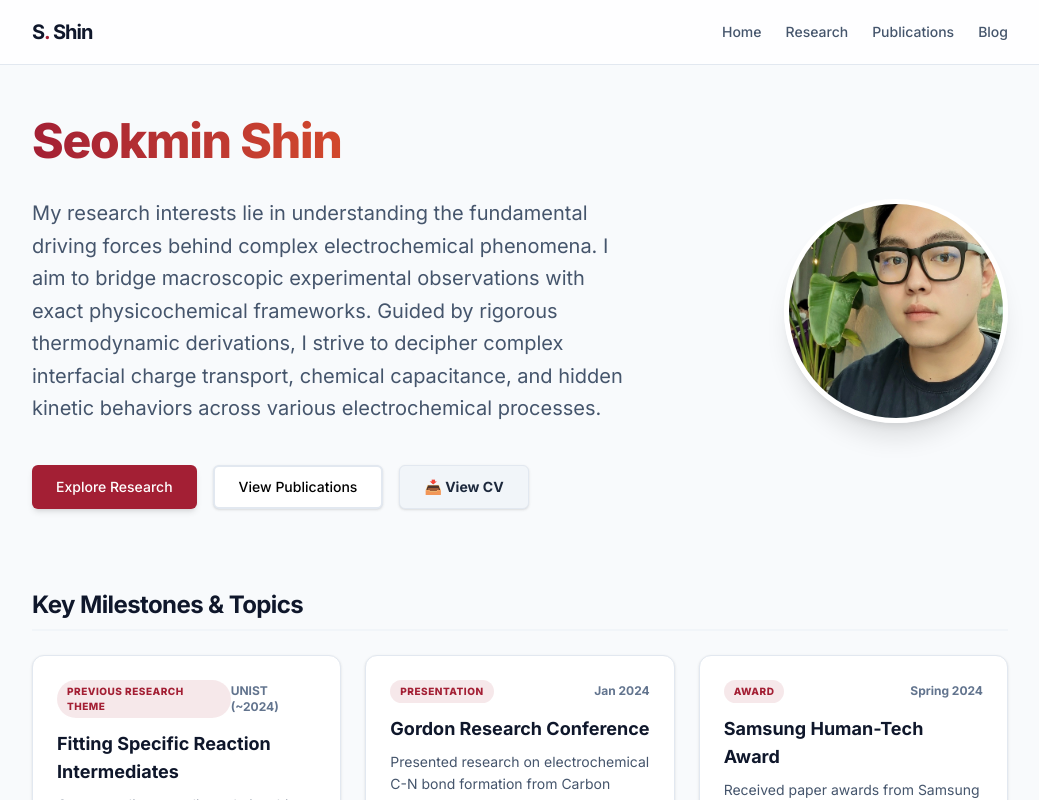
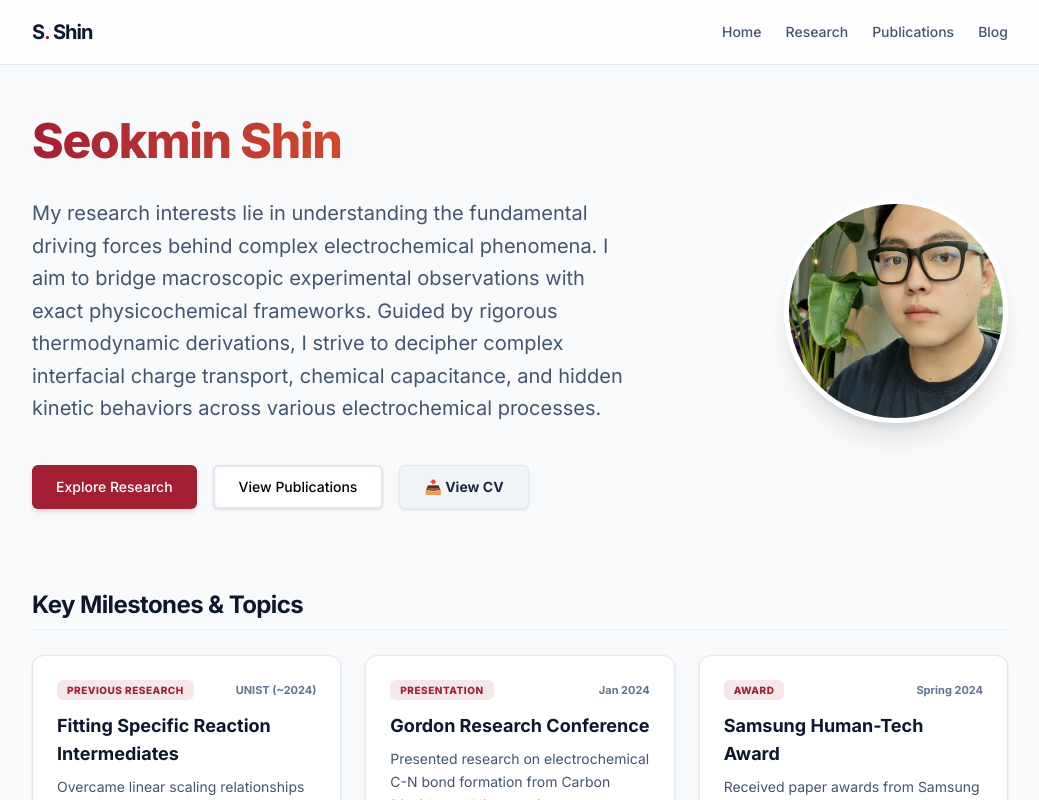
Before and after one commit to SeokminShin/portfolio, a Next.js app: page / in a window 1280 px wide. Shown: the top 800 px of the page, without its empty margins (120-1159 px from the left). Built offline with nearby package versions, Linux system fonts and the light colour scheme.

Commit message:
Enhance UI alignment for long milestone tags and shorten Previous Research tag

```diff
--- a/src/app/page.tsx
+++ b/src/app/page.tsx
@@ -49,7 +49,7 @@ export default function Home() {
         <div className="grid gap-6 sm:grid-cols-2 lg:grid-cols-3">
           {[
             {
-              tag: "Previous Research Theme",
+              tag: "Previous Research",
               title: "Fitting Specific Reaction Intermediates",
               date: "UNIST (~2024)",
               description: "Overcame linear scaling relationships (LSRs) via atomic-scale spacing and self-tandem active sites to drive complex multi-reactant electrocatalysis.",
@@ -68,9 +68,13 @@ export default function Home() {
             }
           ].map((item, i) => (
             <div key={i} className="group relative rounded-xl border border-slate-200 bg-white p-6 shadow-sm transition-all hover:shadow-lg hover:-translate-y-1 hover:border-[#FF6C0C] cursor-pointer">
-              <div className="flex justify-between items-center mb-3">
-                <span className="px-2.5 py-1 text-[10px] font-extrabold uppercase tracking-wider text-[#A31F34] bg-[#A31F34]/10 rounded-full">{item.tag}</span>
-                <span className="text-xs font-bold text-slate-500">{item.date}</span>
+              <div className="flex justify-between items-start gap-2 mb-3">
+                <span className="inline-flex px-2.5 py-1 text-[10px] leading-tight font-extrabold uppercase tracking-wider text-[#A31F34] bg-[#A31F34]/10 rounded-md text-left">
+                  {item.tag}
+                </span>
+                <span className="text-[11px] font-bold text-slate-500 shrink-0 mt-0.5">
+                  {item.date}
+                </span>
               </div>
               <h3 className="font-bold text-lg text-slate-900 group-hover:text-[#FF6C0C] transition-colors mb-2">{item.title}</h3>
               <p className="text-sm text-slate-600 leading-relaxed">{item.description}</p>
```
